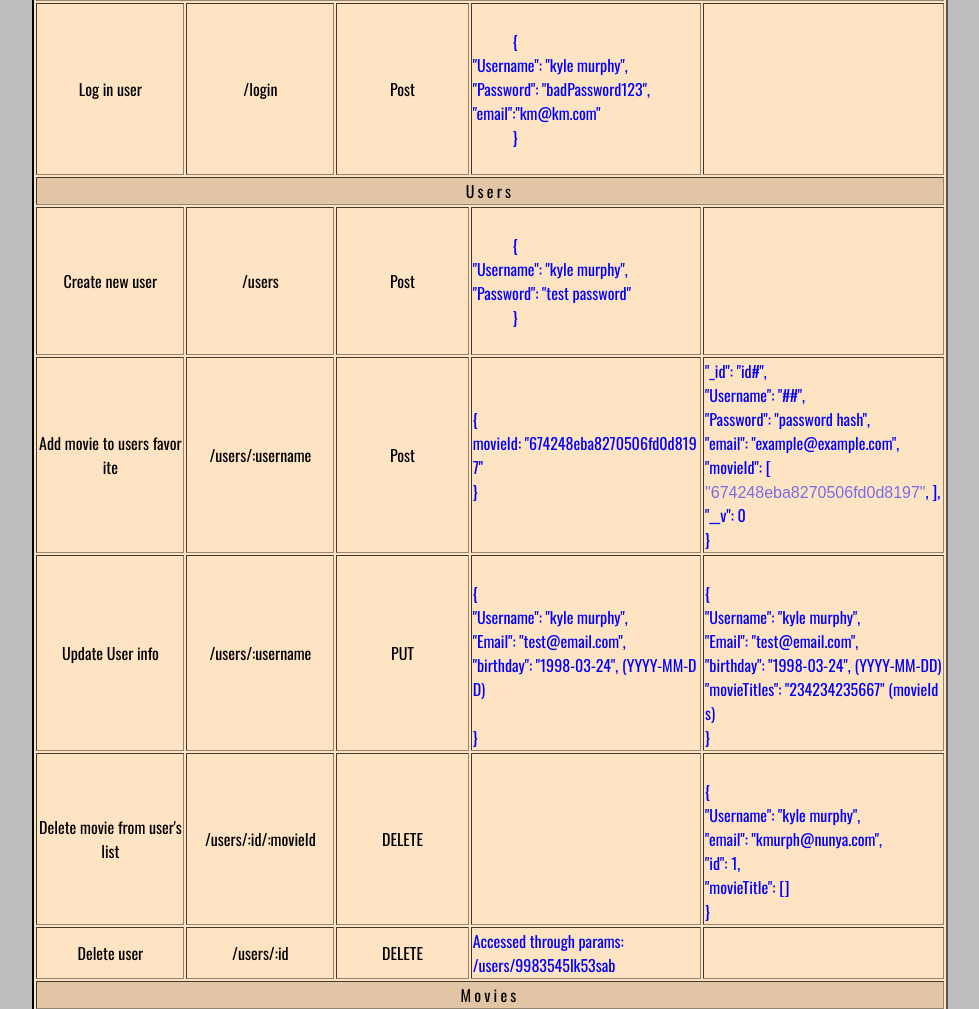
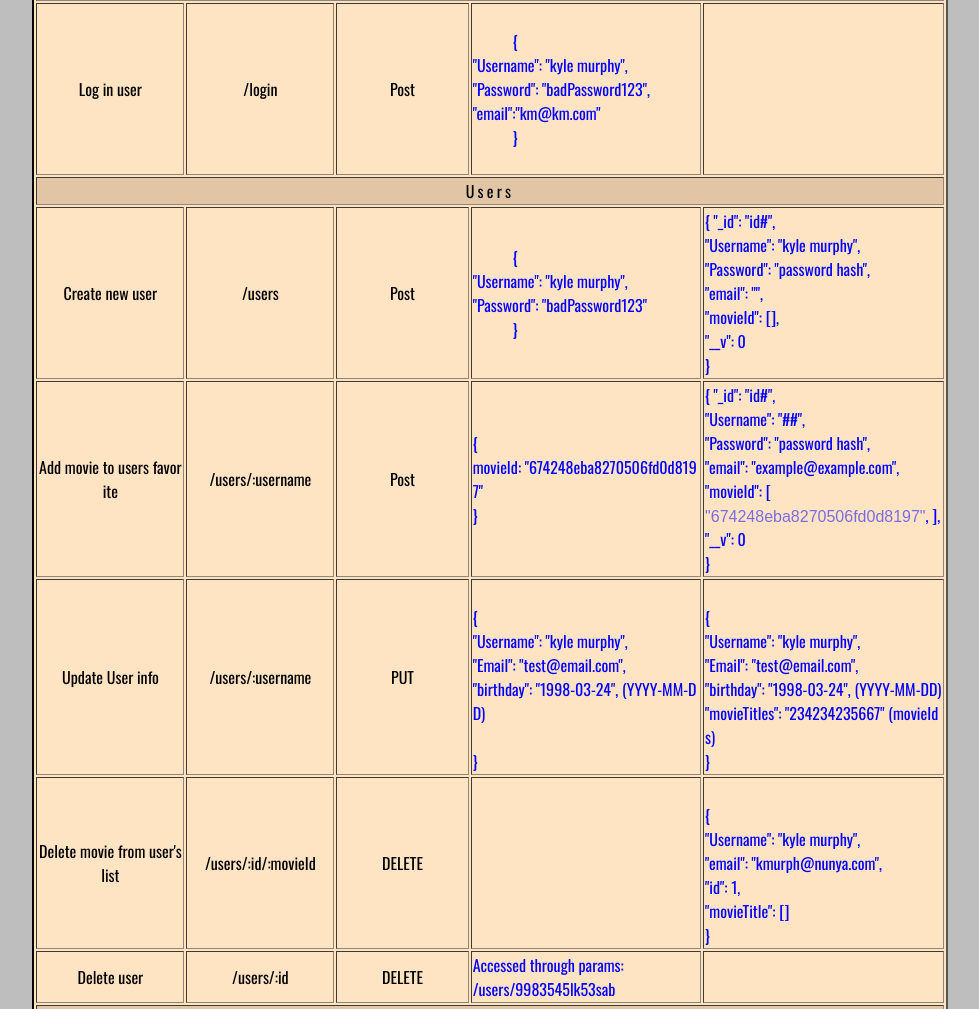
Before and after one commit to srpmfp/movie_api, a website: page public/documentation.html in a window 1280 px wide. Shown: the part 984-1993 px from the top of the page, without its empty margins (150-1129 px from the left). Drawn offline with nearby package versions, Linux system fonts and the light colour scheme.

Commit message:
updated table for endpoint utilization

```diff
--- a/public/documentation.html
+++ b/public/documentation.html
@@ -164,13 +164,20 @@
                         <div class="indent">{</div>
                         "Username": "kyle murphy",
                         <br>
-                        "Password": "test password"
+                        "Password": "badPassword123"
                         <br>
                         <div class="indent"> }</div>
                         <br>
                     </div>
                 </td>
-                <td></td>
+                <td><div class="json">{ "_id": "id#",<br>
+    "Username": "kyle murphy",<br>
+    "Password": "password hash",<br>
+    "email": "",<br>
+    "movieId": [],<br>
+    "__v": 0<br>
+}
+</div></td>
             </tr>
             <!-- User Add Movie -->
             <tr id="userMoviePost">
@@ -187,7 +194,7 @@
                     </div>
                 </td>
 
-                <td><div class="json"> "_id": "id#",<br>
+                <td><div class="json">{ "_id": "id#",<br>
     "Username": "##",<br>
     "Password": "password hash",<br>
     "email": "example@example.com",<br>
```
